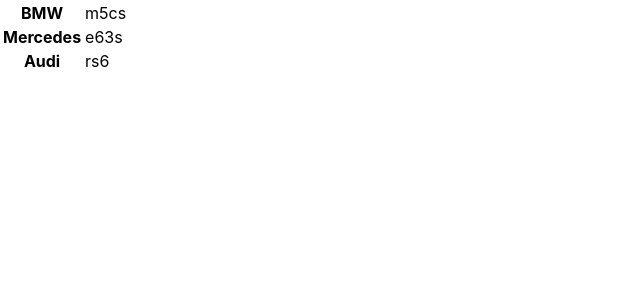
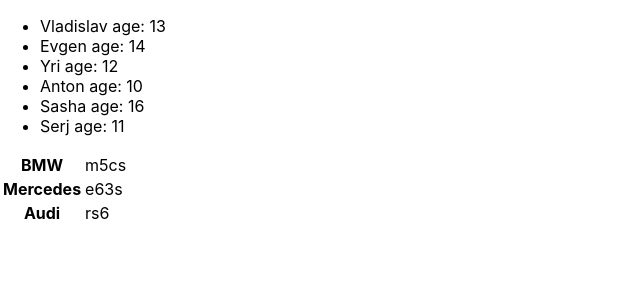
Before and after one commit to VlLabkovich/microtasks-1, a React (Create React App) app: page / in a window 1280 px wide. Shown: the top 300 px of the page, without its empty margins (0-640 px from the left). Built offline with nearby package versions, Linux system fonts and the light colour scheme.

Commit message:
feat: add component

```diff
--- a/src/App.tsx
+++ b/src/App.tsx
@@ -1,12 +1,16 @@
 import React from 'react';
 import './App.css';
 import {TopCars, topCars} from "./components/TopCars";
+import {Practice, students} from "./components/Practice";
 
 
 function App() {
     return (
-        // <Practice students1={students}/>
-        <TopCars topcars1={topCars}/>
+        <>
+            <Practice students1={students}/>
+            <TopCars topcars1={topCars}/>
+        </>
+
     );
 }
 
```
